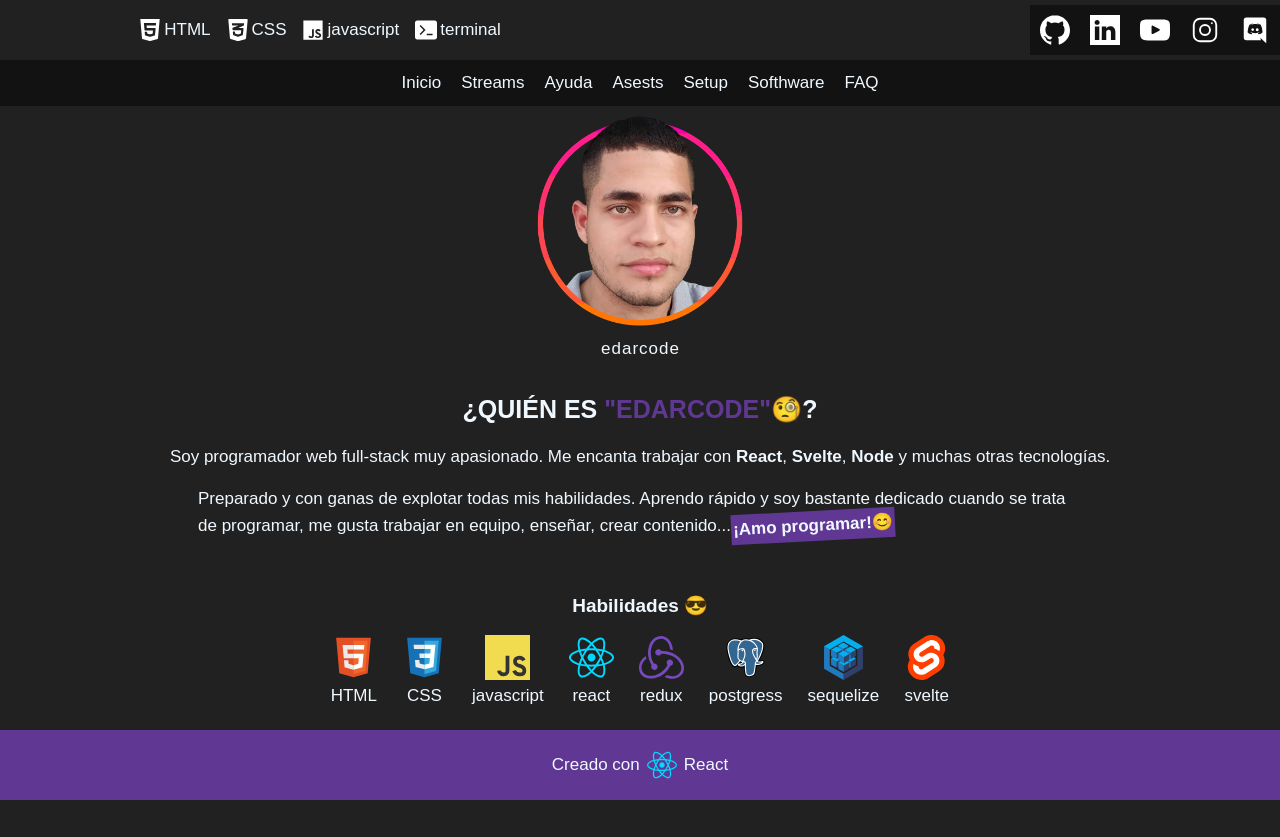
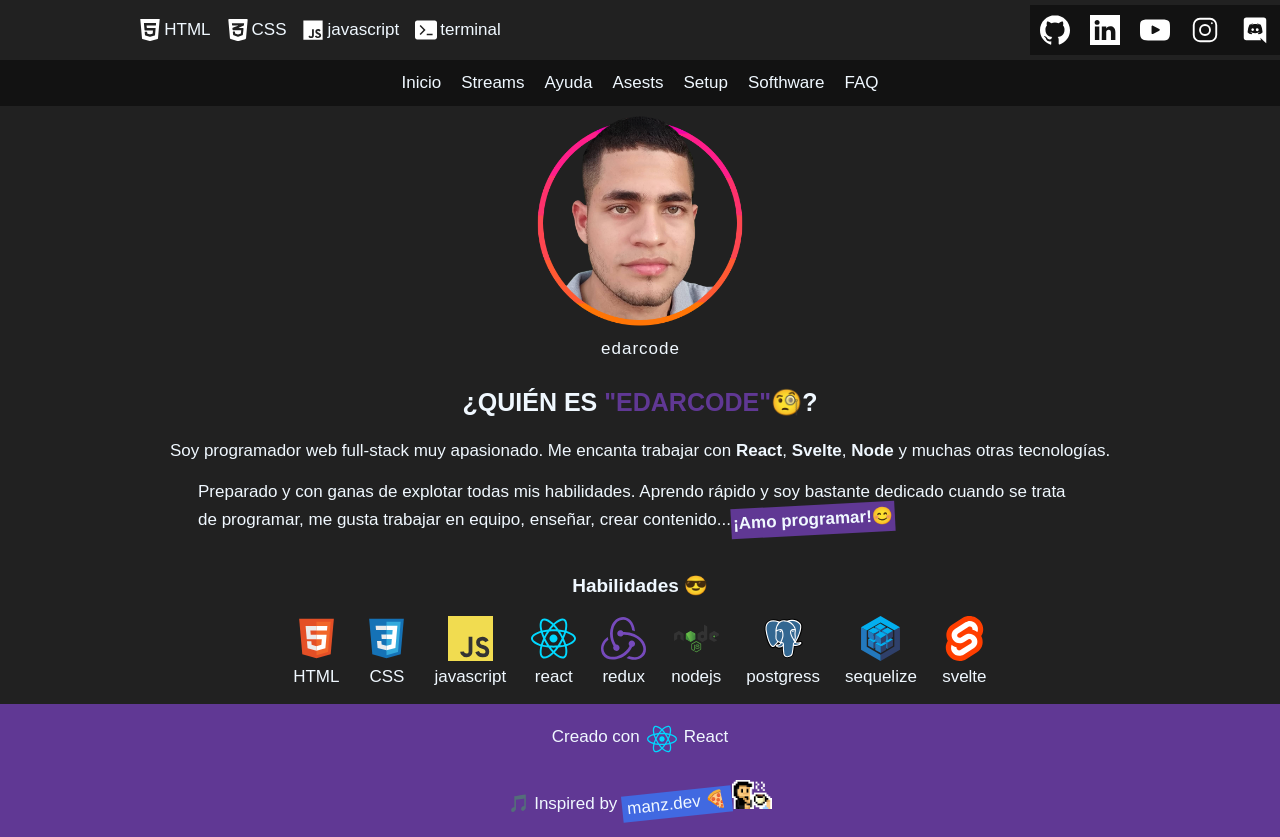
Before and after one commit to edarcode/edarcode, a React (Vite) app: page / in a window 1280 px wide. Before the commit the page ends 800 px from the top, so only its background shows below. Built offline with nearby package versions, Linux system fonts and the light colour scheme.

Commit message:
refactor(src/components/container/Skills/Skills.jsx)

```diff
--- a/src/components/container/Footer/Footer.jsx
+++ b/src/components/container/Footer/Footer.jsx
@@ -8,6 +8,17 @@ export default function Footer() {
 				<img className={css.footer__react} src="/react.svg" alt="react" />
 				React
 			</div>
+			<span>
+				🎵 Inspired by&nbsp;
+				<a
+					href="https://manz.dev/"
+					target="__blank"
+					className={css["footer__link-manz"]}
+				>
+					manz.dev 🍕
+				</a>
+				<img className={css.footer__manz} src="/manz.png" alt="manz" />
+			</span>
 		</footer>
 	);
 }
--- a/src/components/container/Footer/style.module.css
+++ b/src/components/container/Footer/style.module.css
@@ -1,14 +1,30 @@
 .footer {
 	background-color: var(--violet);
 	padding: 20px;
+	display: grid;
+	place-items: center;
+	gap: 15px;
 }
 .footer__created {
 	display: grid;
-	grid-template-columns: auto auto auto;
-	place-content: center;
-	place-items: center;
+	grid-auto-flow: column;
 	gap: 7px;
 }
 .footer__react {
 	width: 30px;
 }
+.footer__link-manz {
+	display: inline-block;
+	background-color: var(--blue);
+	padding-left: 5px;
+	padding-right: 5px;
+	transform: rotate(-6deg);
+	transition: 0.3s ease;
+}
+.footer__link-manz:hover {
+	transform: scale(1.1);
+}
+.footer__manz {
+	display: inline-block;
+	width: 40px;
+}
--- a/src/components/container/Skills/Skills.jsx
+++ b/src/components/container/Skills/Skills.jsx
@@ -20,6 +20,10 @@ const skills = [
 	{
 		src: "/redux.svg",
 		name: "redux"
+	},
+	{
+		src: "/node.svg",
+		name: "nodejs"
 	},
 	{
 		src: "/pgsql.svg",
```
Also changed, not shown: public/manz.png (added).
